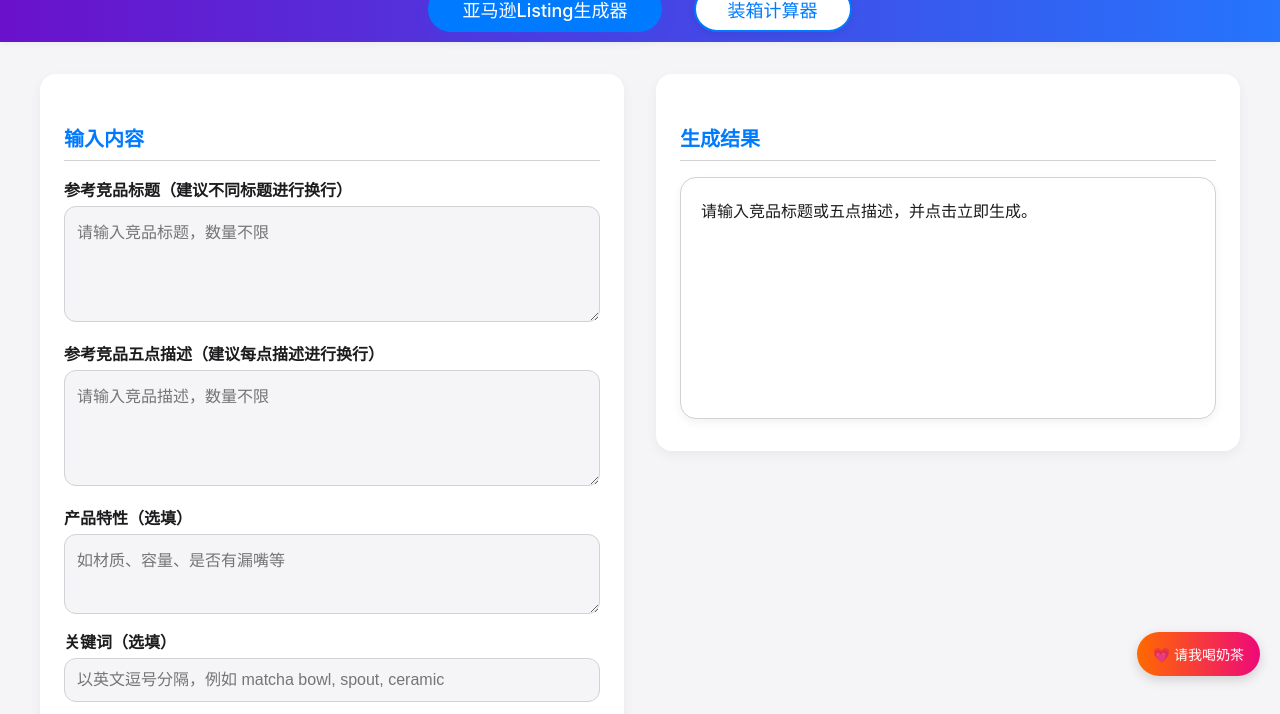
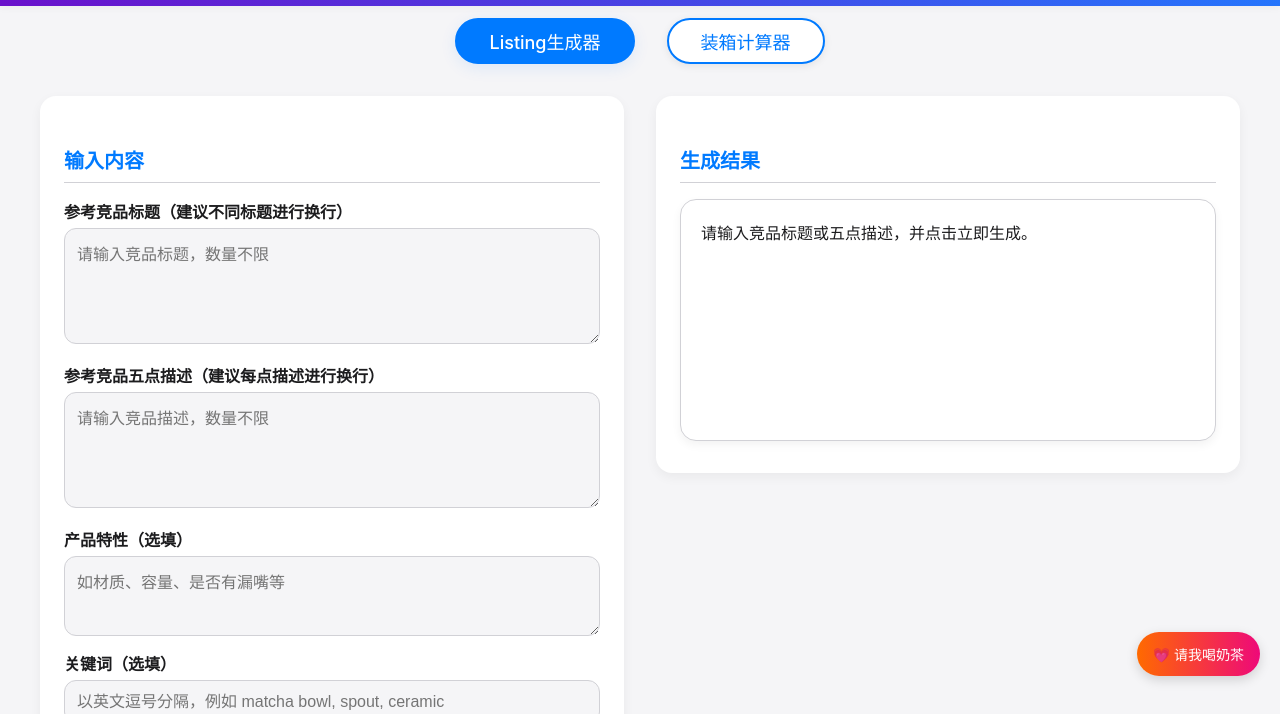
Before and after one commit to keychan2/amzailisting, a plain HTML site: page index.html in a window 1280 px wide. Shown: the part 104-818 px from the top of the page. Drawn offline with Linux system fonts and the light colour scheme.

Commit message:
Add files via upload

```diff
--- a/index.html
+++ b/index.html
@@ -277,11 +277,11 @@
 <body>
   <header>
     <h1>亚马逊Listing极速生成器</h1>
-    <nav class="nav-bar">
-      <a href="index.html" class="nav-btn active">亚马逊Listing生成器</a>
-      <a href="zhuangxiang.html" class="nav-btn">装箱计算器</a>
-    </nav>
   </header>
+  <nav class="nav-bar">
+    <a href="index.html" class="nav-btn active">Listing生成器</a>
+    <a href="zhuangxiang.html" class="nav-btn">装箱计算器</a>
+  </nav>
   <main>
     <div class="column">
       <h2>输入内容</h2>
```
Also changed, not shown: zhuangxiang.html (+4 -4 lines).
